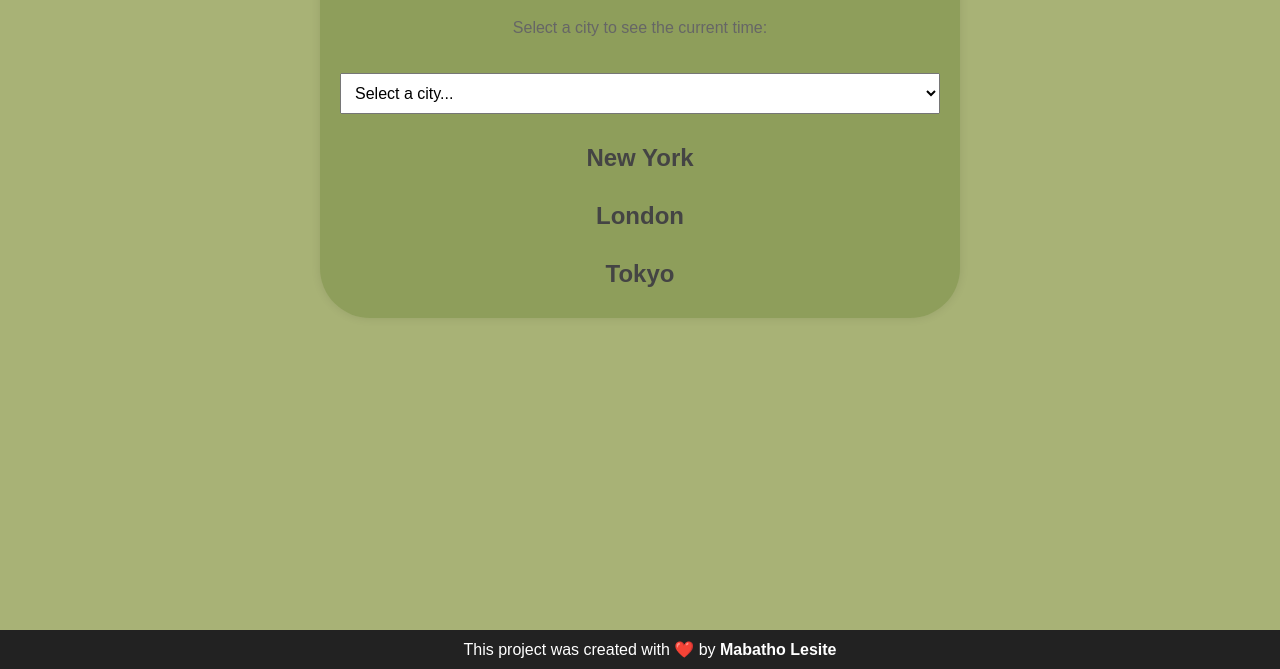
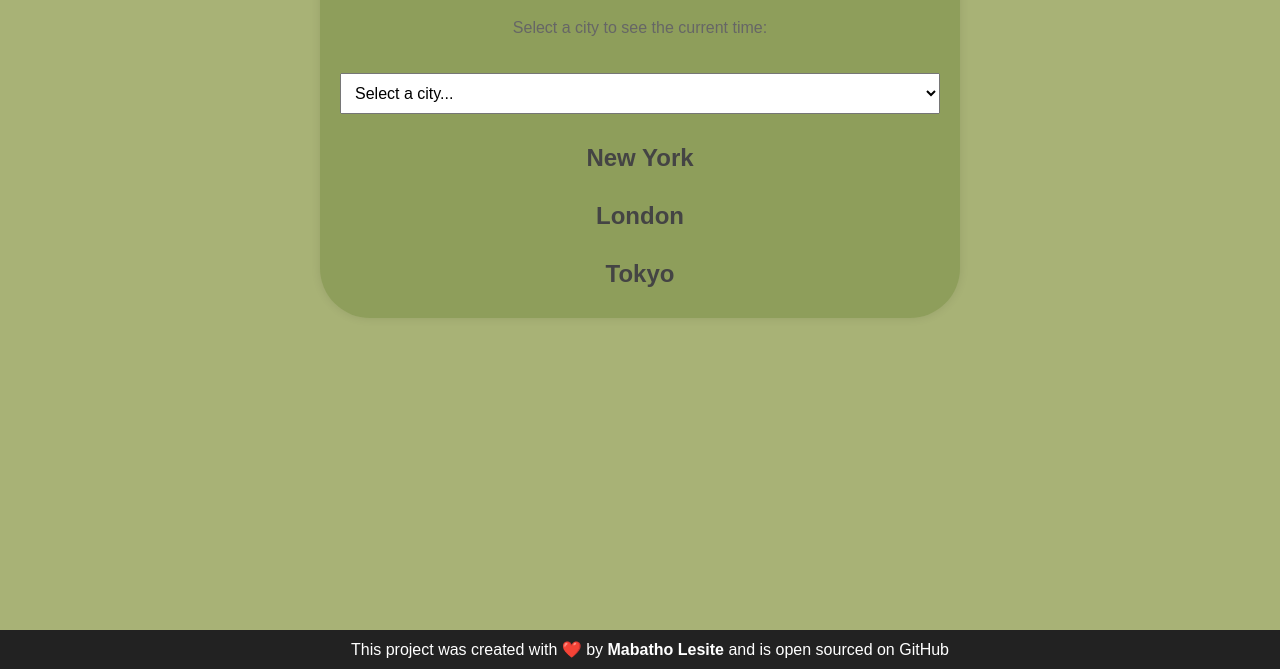
Before and after one commit to MabathoLesite/MY-WORLD-CLOCK, a plain HTML site: page index.html in a window 1280 px wide. Shown: the part 131-800 px from the top of the page. Drawn offline with nearby package versions, Linux system fonts and the light colour scheme; a script that the page names is missing.

Commit message:
Add files via upload

```diff
--- a/index.html
+++ b/index.html
@@ -47,7 +47,7 @@
         </div>
         </div>
 
-    <footer>This project was created with ❤️ by <strong>Mabatho Lesite</strong></footer>
+    <footer>This project was created with ❤️ by <strong> Mabatho Lesite</strong> and is <a href="https://github.com/MabathoLesite/MY-WORLD-CLOCK" target="_blank">open sourced on GitHub</a></footer>
     <script src="index.js"></script>
 </body>
 </html>
```
